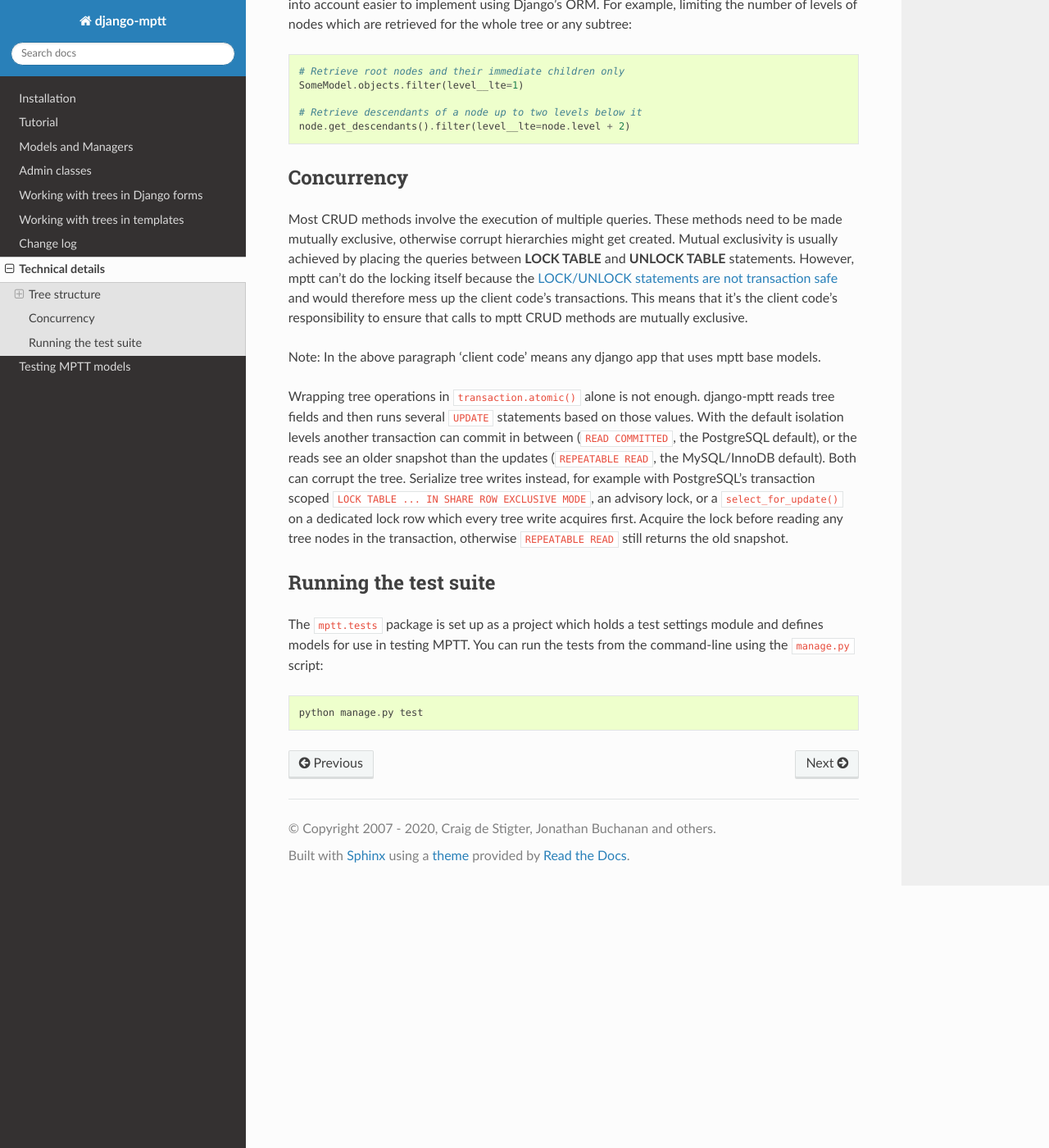
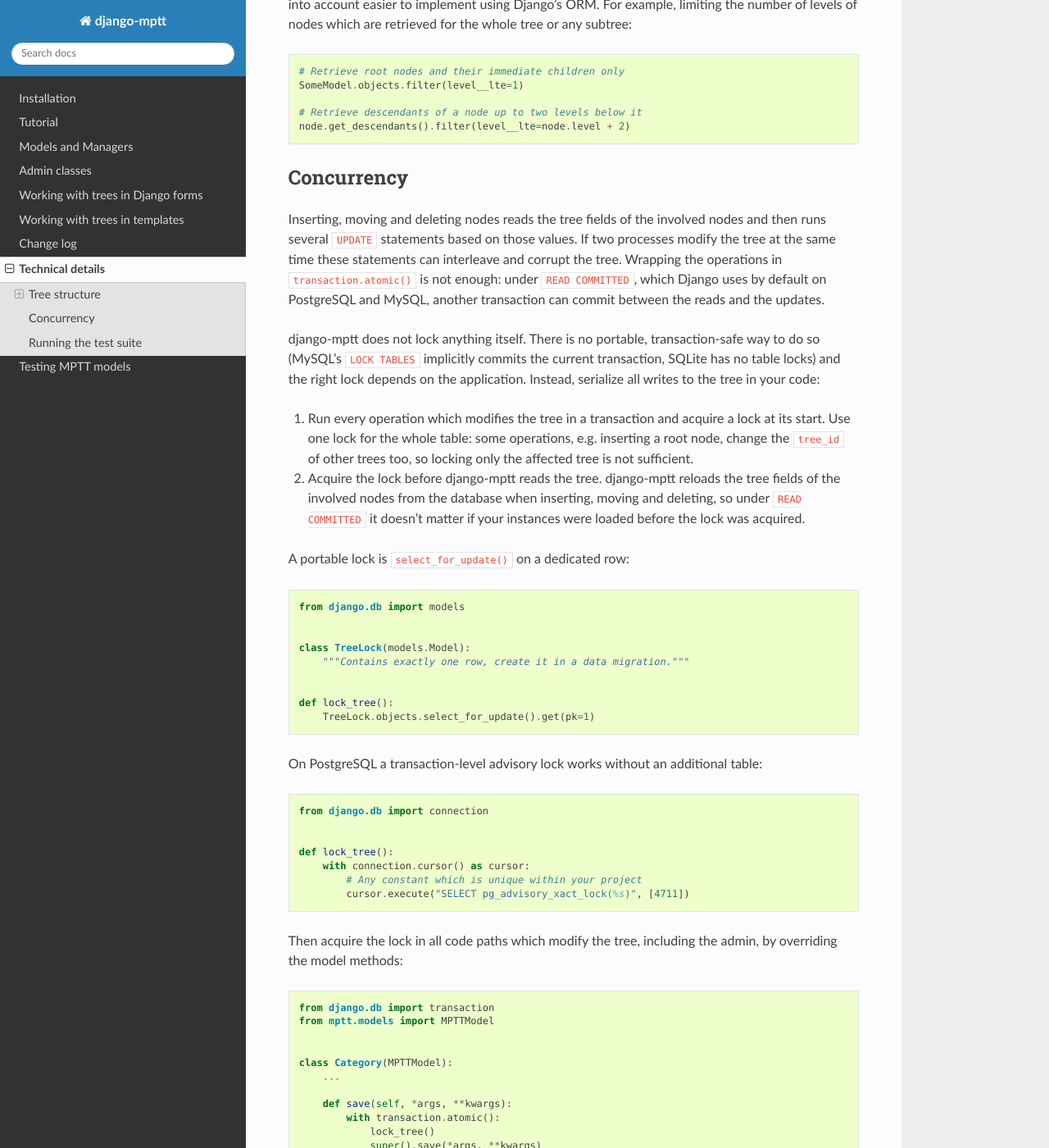
Before and after one commit to django-mptt/django-mptt, a Sphinx documentation site: the page built from docs/technical_details.rst, in a window 1280 px wide and 1400 px high, scrolled down 1634 px. Shown: the whole window at 82% size. Built offline with Sphinx 7.4.7 and the Read the Docs theme 3.1.0, drawn with Linux system fonts in a browser that asks for light colours; pages that are not in the unit, such as notebooks, are missing from menus; some of the changed text lies outside the part shown.

Commit message:
Document a concrete recipe for serializing tree writes
The concurrency section only said that client code has to make MPTT
operations mutually exclusive and wrongly listed REPEATABLE READ as the
MySQL default (Django uses READ COMMITTED). Explain why atomic() is not
enough, why the lock must cover the whole table, and show a lock row /
advisory lock plus the model method overrides. Point to it from rebuild().

```diff
--- a/docs/models.rst
+++ b/docs/models.rst
@@ -400,9 +400,11 @@
 
 It is recommended to rebuild the tree inside a ``transaction.atomic()`` block
 for safety and better performance.
+If other processes may modify the tree at the same time, acquire the same
+lock as for all other tree writes first, see :ref:`concurrency`.
 
 ``add_related_count(queryset, rel_cls, rel_field, count_attr, cumulative=False, extra_filters={})``
-~~~~~~~~~~~~~~~~~~~~~~~~~~~~~~~~~~~~~~~~~~~~~~~~~~~~~~~~~~~~~~~~~~~~~~~~~~~~~~~~~
+~~~~~~~~~~~~~~~~~~~~~~~~~~~~~~~~~~~~~~~~~~~~~~~~~~~~~~~~~~~~~~~~~~~~~~~~~~~~~~~~~~~~~~~~~~~~~~~~~~~
 
 Adds a related item count to a given ``QuerySet`` using its
 `extra method`_, for a model which has a relation to this manager's
--- a/docs/technical_details.rst
+++ b/docs/technical_details.rst
@@ -87,30 +87,97 @@
 Concurrency
 ===========
 
-Most CRUD methods involve the execution of multiple queries. These
-methods need to be made mutually exclusive, otherwise corrupt hierarchies might get created.
-Mutual exclusivity is usually achieved by placing the queries between
-**LOCK TABLE** and **UNLOCK TABLE** statements. However, mptt
-can't do the locking itself because the `LOCK/UNLOCK statements are not transaction safe`_
-and would therefore mess up the client code's transactions. This means that it's
-the client code's responsibility to ensure that calls to mptt CRUD methods are mutually
-exclusive.
+Inserting, moving and deleting nodes reads the tree fields of the involved
+nodes and then runs several ``UPDATE`` statements based on those values. If
+two processes modify the tree at the same time these statements can
+interleave and corrupt the tree. Wrapping the operations in
+``transaction.atomic()`` is not enough: under ``READ COMMITTED``, which Django
+uses by default on PostgreSQL and MySQL, another transaction can commit
+between the reads and the updates.
 
-Note: In the above paragraph 'client code' means any django app that uses mptt base models.
+django-mptt does not lock anything itself. There is no portable,
+transaction-safe way to do so (MySQL's ``LOCK TABLES`` implicitly commits the
+current transaction, SQLite has no table locks) and the right lock depends on
+the application. Instead, serialize all writes to the tree in your code:
 
-Wrapping tree operations in ``transaction.atomic()`` alone is not enough.
-django-mptt reads tree fields and then runs several ``UPDATE`` statements
-based on those values. With the default isolation levels another
-transaction can commit in between (``READ COMMITTED``, the PostgreSQL
-default), or the reads see an older snapshot than the updates
-(``REPEATABLE READ``, the MySQL/InnoDB default). Both can corrupt the tree.
-Serialize tree writes instead, for example with PostgreSQL's transaction
-scoped ``LOCK TABLE ... IN SHARE ROW EXCLUSIVE MODE``, an advisory lock, or
-a ``select_for_update()`` on a dedicated lock row which every tree write
-acquires first. Acquire the lock before reading any tree nodes in the
-transaction, otherwise ``REPEATABLE READ`` still returns the old snapshot.
+1. Run every operation which modifies the tree in a transaction and acquire
+   a lock at its start. Use one lock for the whole table: some operations,
+   e.g. inserting a root node, change the ``tree_id`` of other trees too, so
+   locking only the affected tree is not sufficient.
+2. Acquire the lock before django-mptt reads the tree. django-mptt reloads
+   the tree fields of the involved nodes from the database when inserting,
+   moving and deleting, so under ``READ COMMITTED`` it doesn't matter if your
+   instances were loaded before the lock was acquired.
 
-.. _`LOCK/UNLOCK statements are not transaction safe`: https://dev.mysql.com/doc/refman/5.7/en/lock-tables-and-transactions.html
+A portable lock is ``select_for_update()`` on a dedicated row:
+
+.. code-block:: python
+
+    from django.db import models
+
+
+    class TreeLock(models.Model):
+        """Contains exactly one row, create it in a data migration."""
+
+
+    def lock_tree():
+        TreeLock.objects.select_for_update().get(pk=1)
+
+On PostgreSQL a transaction-level advisory lock works without an additional
+table:
+
+.. code-block:: python
+
+    from django.db import connection
+
+
+    def lock_tree():
+        with connection.cursor() as cursor:
+            # Any constant which is unique within your project
+            cursor.execute("SELECT pg_advisory_xact_lock(%s)", [4711])
+
+Then acquire the lock in all code paths which modify the tree, including the
+admin, by overriding the model methods:
+
+.. code-block:: python
+
+    from django.db import transaction
+    from mptt.models import MPTTModel
+
+
+    class Category(MPTTModel):
+        ...
+
+        def save(self, *args, **kwargs):
+            with transaction.atomic():
+                lock_tree()
+                super().save(*args, **kwargs)
+
+        def delete(self, *args, **kwargs):
+            with transaction.atomic():
+                lock_tree()
+                return super().delete(*args, **kwargs)
+
+        def move_to(self, target, position="first-child"):
+            with transaction.atomic():
+                lock_tree()
+                super().move_to(target, position)
+
+Calls to manager methods such as ``rebuild()``, ``partial_rebuild()``,
+``insert_node()`` and ``move_node()``, and ``delay_mptt_updates()`` or
+``disable_mptt_updates()`` blocks have to be wrapped the same way.
+
+Some notes on other configurations:
+
+* SQLite only allows one writer at a time, ``select_for_update()`` is a no-op
+  there.
+* With ``REPEATABLE READ`` (e.g. configured using the ``isolation_level``
+  option on MySQL) reads see a snapshot taken at the first read of the
+  transaction. Acquire the lock before reading anything else in the
+  transaction, otherwise django-mptt still sees outdated tree fields.
+* With PostgreSQL's ``SERIALIZABLE`` isolation level conflicting
+  transactions fail with serialization errors instead of corrupting the
+  tree; they have to be retried.
 
 
 
```
Also changed, not shown: AGENTS.md (+8 -4 lines).
